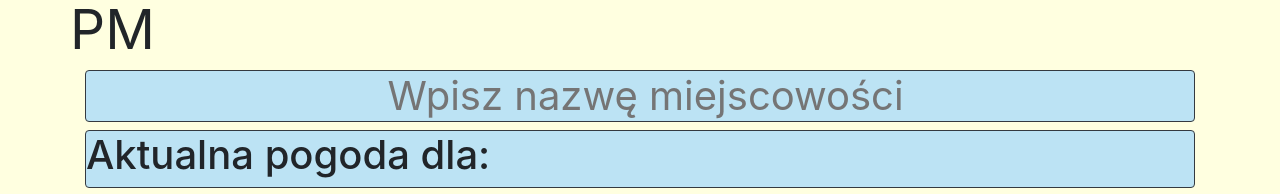
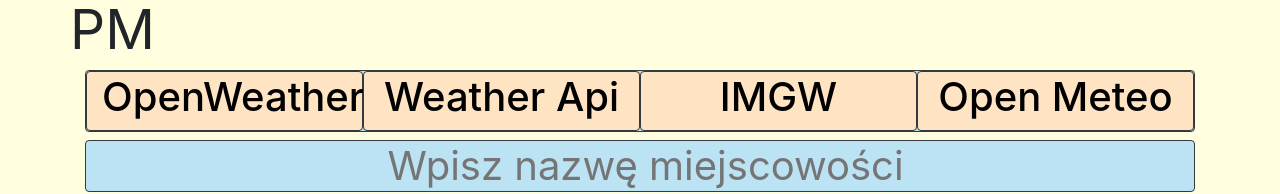
Before and after one commit to JacekKomar/toolbox, a React (Create React App) app: page /#/weather in a window 1280 px wide. Shown: the part 616-810 px from the top of the page. Built offline with nearby package versions, Linux system fonts and the light colour scheme.

Commit message:
Add buttons to weather

```diff
--- a/src/components/weather/weather.js
+++ b/src/components/weather/weather.js
@@ -21,6 +21,21 @@
 
   return (
     <div className="container mb-5">
+      <div className="weatherTable rounded border border-dark mb-2 weatherButtons">
+        <button className="col-3 weatherButton  rounded border border-dark brightenedDark">
+          <h1> OpenWeather </h1>
+        </button>
+        <button className="col-3 weatherButton  rounded border border-dark brightenedDark">
+          <h1> Weather Api </h1>
+        </button>
+        <button className="col-3 weatherButton  rounded border border-dark brightenedDark">
+          <h1> IMGW </h1>
+        </button>
+        <button className="col-3 weatherButton  rounded border border-dark brightenedDark">
+          <h1> Open Meteo </h1>
+        </button>
+      </div>
+
       <h1>
         <input
           value={location}
--- a/src/css/weather.scss
+++ b/src/css/weather.scss
@@ -8,3 +8,15 @@
   display: flex;
   flex-direction: row;
 }
+
+.weatherButton {
+  background-color: bisque;
+  width: 100%;
+}
+
+.brightenedDark:hover {
+  filter: brightness(0.7);
+}
+
+.weatherButtons {
+}
```
